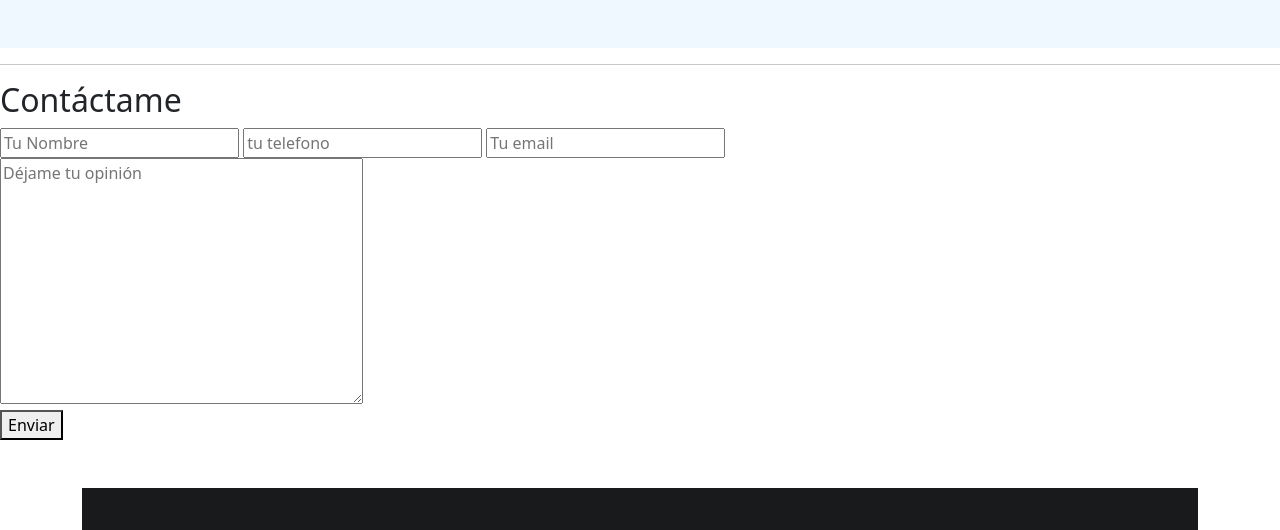
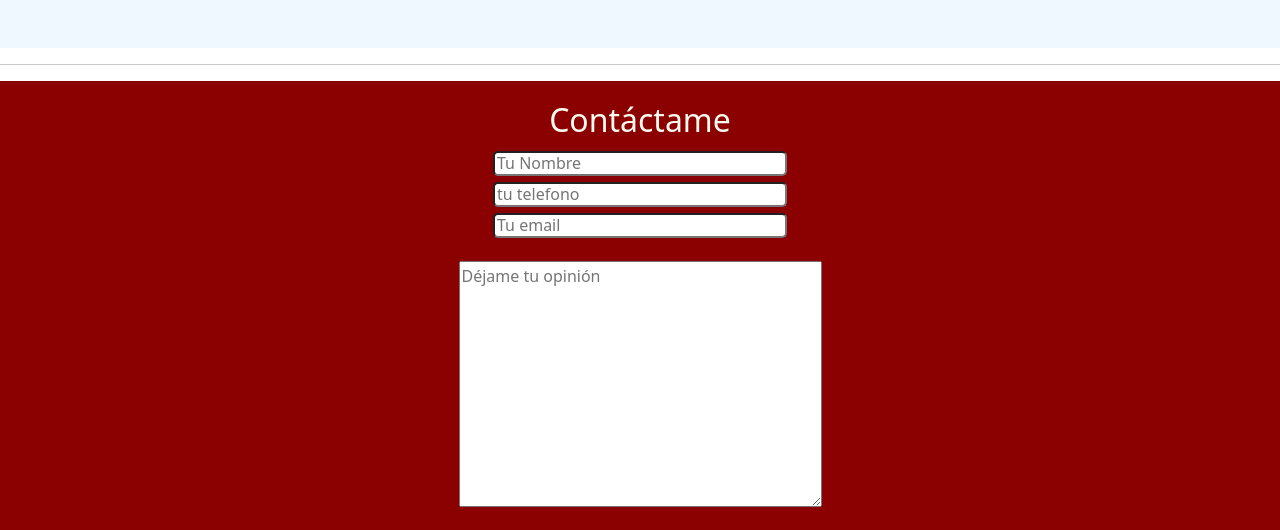
Before and after one commit to rdurandn/MyPortfolio, a plain HTML site: page MyPortfolio/index.html in a window 1280 px wide. Shown: the part 1966-2496 px from the top of the page. Drawn offline with nearby package versions, Linux system fonts and the light colour scheme.

Commit message:
Update style.css

```diff
--- a/MyPortfolio/styles/style.css
+++ b/MyPortfolio/styles/style.css
@@ -66,7 +66,7 @@ li{
 
 /* Bloque de imagenes y saludo */
 .text-1{
-    color: floralwhite;
+    color: black;
     font-size: 50px;
     /* text-align: center; */
     letter-spacing: 0.1em;
@@ -194,3 +194,46 @@ li{
     width: 400px;
 
 }
+
+
+
+.form-contact{
+    background-color: darkred;
+    /* display: flex; */
+    /* flex-direction: column; */
+    text-align: center;
+    height: 500px;
+}
+
+
+.form-inputs{
+    display: flex;
+    flex-direction: column;
+    width: 300px;
+    margin-left: auto;
+    margin-right: auto;
+
+}
+
+.form-inputs .form-type{
+    margin: 3px;
+    border-radius: 5px;
+    height: 25px;
+}
+
+.text-area{
+    margin: 20px;
+}
+
+.text-form-contact{
+    color: floralwhite;
+    padding-top: 20px;
+}
+
+button{
+    background-color: #6092EE;
+    border: none;
+    width: 80px;
+    color: floralwhite;
+    border-radius: 10px;
+}
```
